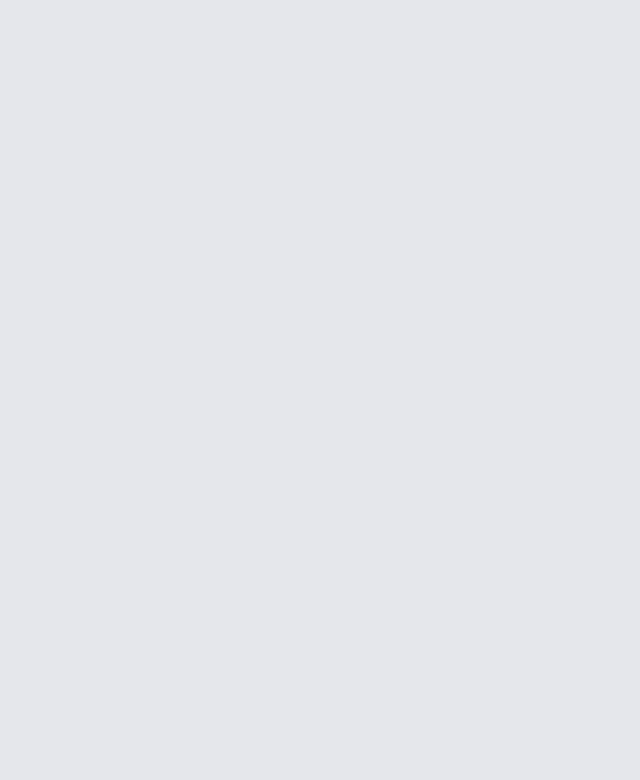
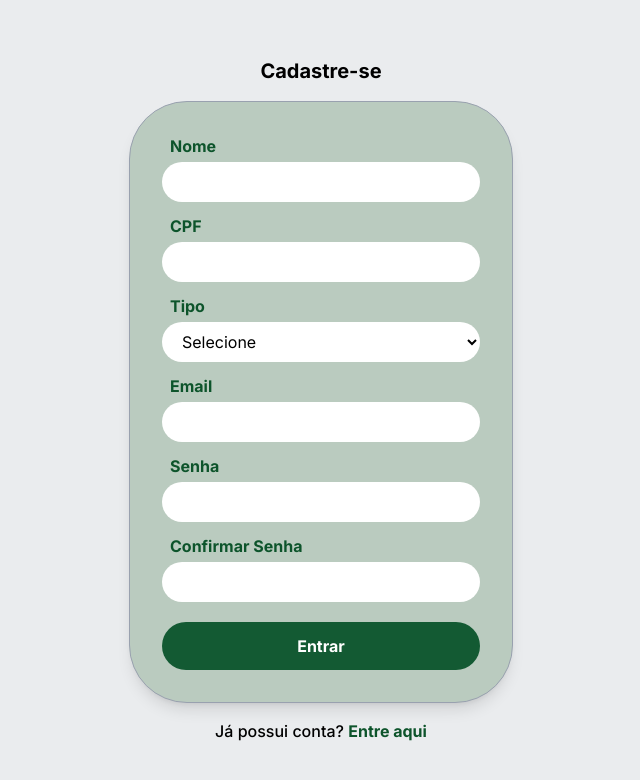
Before and after one commit to ON-ToMany/Sistema-de-CRM-Front, a React (Vite) app: page /Cadastro in a window 1280 px wide. Before the commit this address had no page. Shown: the top 780 px of the page, without its empty margins (319-959 px from the left). Built offline with nearby package versions, Linux system fonts and the light colour scheme.

Commit message:
estilização cadastro e login

```diff
--- a/package.json
+++ b/package.json
@@ -20,6 +20,7 @@
     "react-hook-form": "^7.73.1",
     "react-hot-toast": "^2.6.0",
     "react-router-dom": "^7.14.1",
+    "react-spinners": "^0.17.0",
     "react-toastify": "^11.1.0",
     "tailwind-merge": "^3.5.0"
   },
--- a/src/App.tsx
+++ b/src/App.tsx
@@ -2,6 +2,9 @@ import { BrowserRouter, Route, Routes } from "react-router-dom";
 import Quemsomos from "./pages/quemsomos/Quemsomos";
 import { AuthProvider } from "./contexts/AuthContext";
 import LoginUsuario from "./pages/Login/Login";
+import CadastrarUsuario from "./pages/cadastrar/CadastrarUsuario";
+
+
 
 function App() {
   return (
@@ -10,9 +13,10 @@ function App() {
         <div className="flex flex-col min-h-screen">
           <Routes>
            {/* <Route path="/" element={<Home />} /> */}
-            <Route path="/login" element={<LoginUsuario />}/>
+            <Route path="/Login" element={<LoginUsuario />}/>
+            <Route path="/Cadastro" element={<CadastrarUsuario/>}  />
 
-            <Route path="/quem-somos" element={<Quemsomos />} />
+            <Route path="/Quem-Somos" element={<Quemsomos />} />
 
           </Routes>
         </div>
--- a/src/contexts/AuthContext.tsx
+++ b/src/contexts/AuthContext.tsx
@@ -3,8 +3,8 @@ import type UsuarioLogin from "../models/UsuarioLogin";
 import { ToastAlerta } from "../utils/ToastAlerta";
 import { Login } from "../services/Service";
 
-interface AuthContextProps {
-  usuario: UsuarioLogin
+  interface AuthContextProps {
+    usuario: UsuarioLogin
   handleLogout(): void
   handleLogin(usuario: UsuarioLogin): Promise<void>
   isLoading: boolean
--- a/src/models/Usuario.ts
+++ b/src/models/Usuario.ts
@@ -1,6 +1,8 @@
 
 export default interface Usuario {
     id: number;
+    cpf:string;
+    tipo:string;
     nome: string;
     usuario: string;
     senha: string;
--- a/src/pages/Login/Login.tsx
+++ b/src/pages/Login/Login.tsx
@@ -1,9 +1,10 @@
   import {useContext, useEffect, useState, type ChangeEvent, type SyntheticEvent } from "react"
-import { Login } from "../../services/Service"
+
   import type UsuarioLogin from "../../models/UsuarioLogin"
   import { AuthContext } from "../../contexts/AuthContext"
-import { ToastAlerta } from '../../utils/ToastAlerta'
-import { useNavigate } from "react-router-dom"
+
+  import { Link, useNavigate } from "react-router-dom"
+
 
   export default function LoginUsuario() {
 
@@ -12,7 +13,7 @@ const[isloading,setIsloading]=useState<boolean>(false)
     const { usuario, handleLogin } = useContext(AuthContext);
 
     const atualizarEstado = (e: ChangeEvent<HTMLInputElement>) => {
-    setUsuarioLogin({ ...usuario, [e.target.name]: e.target.value })
+      setUsuarioLogin({ ...usuarioLogin, [e.target.name]: e.target.value })
     }
   const navigate = useNavigate()
 
@@ -21,7 +22,7 @@ const navigate = useNavigate()
 
     useEffect(() => {
       if (usuario.token !== '') {
-      navigate("/login");
+        navigate("/");
       }
     }, [usuario, navigate]);
 
@@ -41,16 +42,62 @@ await handleLogin(usuarioLogin)
       console.error(error)
 
   }finally{
-  setIsloading(false)
+   setIsloading(false);
   }
 
   }
 
-
 return (
-    <div>
+    <div className="flex flex-col items-center justify-center min-h-screen bg-[#EAECEE]">
 
 
+      <p className="font-bold text-center text-gray-800 max-w-[400px] mb-6 text-[18px] leading-tight">
+        Acesse sua conta para acompanhar ou gerenciar o processo de descarte de seu equipamento.
+      </p>
+
+
+      <form onSubmit={logar}
+        className="bg-[#bacbbf] p-8 rounded-[30px] border border-gray-400 w-full max-w-sm flex flex-col shadow-lg"
+      >
+
+        <div className="flex flex-col mb-4">
+          <label htmlFor="usuario" className="text-[#0D542B] font-bold mb-1 ml-2">Usuário</label>
+          <input
+            type="text"
+            id="usuario"
+            name="usuario"
+            value={usuarioLogin.usuario}
+            className="w-full h-10 rounded-full px-4 outline-none focus:ring-2 focus:ring-[#0D542B] bg-white"
+             onChange={(e:ChangeEvent<HTMLInputElement>)=>atualizarEstado(e)}
+          />
+        </div>
+
+
+        <div className="flex flex-col mb-6">
+          <label htmlFor="senha" className="text-[#0D542B] font-bold mb-1 ml-2">Senha</label>
+          <input
+            type="password"
+            id="senha"
+            name="senha"
+            value={usuarioLogin.senha}
+            className="w-full h-10 rounded-full px-4 outline-none focus:ring-2 focus:ring-[#0D542B] bg-white"
+            onChange={(e:ChangeEvent<HTMLInputElement>)=>atualizarEstado(e)}
+          />
+        </div>
+
+
+        <button
+          type="submit"
+          className=" cursor-pointer  w-full h-12 rounded-full bg-[#135A33] text-white font-bold hover:bg-[#0a3d20] transition-colors"
+        >
+          Entrar
+        </button>
+
+      </form>
+
+      <p className="mt-6 font-medium text-black">
+        Não possui conta? <Link to="/Cadastro" className="text-[#0D542B] font-bold hover:underline">Cadastre-se aqui</Link>
+      </p>
 
     </div>
   )
--- /dev/null
+++ b/src/pages/cadastrar/CadastrarUsuario.tsx
@@ -0,0 +1,166 @@
+import React from 'react'
+
+import { useEffect, useState, type ChangeEvent} from 'react'
+import { usuarioCadastrar } from '../../services/Service'
+import { useNavigate, Link } from 'react-router-dom' // Adicionei o Link para navegação
+import type Usuario from '../../models/Usuario'
+import { ToastAlerta } from '../../utils/ToastAlerta'
+import { ClipLoader } from "react-spinners";
+
+export default function CadastrarUsuario() {
+  const navigate = useNavigate()
+
+  const [usuario, setUsuario] = useState<Usuario>({
+    id: 0,
+    nome: "",
+    senha: "",
+    usuario: "",
+    foto: "",
+    tipo: "",
+    cpf: ""
+  })
+
+  const [isloading, setIsloading] = useState<boolean>(false)
+  const [confirmarSenha, setConfirmarSenha] = useState<string>("") // Inicializado vazio
+
+  const atualizarEstado = (e: ChangeEvent<HTMLInputElement | HTMLSelectElement>) => {
+    setUsuario({ ...usuario, [e.target.name]: e.target.value })
+  }
+
+  const retornarLogin = () => {
+    navigate("/login")
+  }
+
+  useEffect(() => {
+    if (usuario.id !== 0) {
+      retornarLogin()
+    }
+  }, [usuario])
+
+  const handleSenha = (e: ChangeEvent<HTMLInputElement>) => {
+    setConfirmarSenha(e.target.value)
+  }
+
+  async function CadastroDeUsuario(e:ChangeEvent<HTMLFormElement>) {
+    e.preventDefault()
+
+    setIsloading(true)
+    if (usuario.senha === confirmarSenha && usuario.senha.length >= 8) {
+      try {
+        await usuarioCadastrar("/usuarios/cadastrar", usuario, setUsuario)
+        ToastAlerta("Usuário cadastrado com sucesso!", 'success')
+        retornarLogin()
+      } catch (error: any) {
+        console.log(error)
+        ToastAlerta("Erro ao cadastrar usuário", 'error')
+      } finally {
+        setIsloading(false)
+      }
+    } else {
+      ToastAlerta("Senhas inconsistentes ou menores que 8 caracteres", 'error')
+      setUsuario({ ...usuario, senha: '' })
+      setConfirmarSenha('')
+      setIsloading(false)
+    }
+  }
+
+  return (
+    <div className="flex flex-col items-center justify-center min-h-screen bg-[#EAECEE]">
+      <h1 className='text-xl font-bold text-[#000000] mb-4'>Cadastre-se</h1>
+
+
+      <form
+        onSubmit={CadastroDeUsuario}
+        className='bg-[#bacbbf] p-8 rounded-[58px] border border-gray-400 w-full max-w-sm flex flex-col gap-3 shadow-lg'
+      >
+
+        <div className="flex flex-col">
+          <label htmlFor="nome" className='text-[#0D542B] font-bold mb-1 ml-2'>Nome</label>
+          <input
+
+            type="text"
+            name="nome"
+            value={usuario.nome}
+            className=' bg-white w-full h-10 rounded-full px-4 outline-none focus:ring-2 focus:ring-[#0D542B]'
+            onChange={atualizarEstado}
+            required
+          />
+        </div>
+
+        <div className="flex flex-col">
+          <label htmlFor="cpf" className='text-[#0D542B] font-bold mb-1 ml-2'>CPF</label>
+          <input
+            type="text"
+            name="cpf"
+            value={usuario.cpf}
+            className='w-full bg-white h-10 rounded-full px-4 outline-none focus:ring-2 focus:ring-[#0D542B]'
+            onChange={atualizarEstado}
+            required
+          />
+        </div>
+
+        <div className="flex flex-col">
+          <label htmlFor="tipo" className='text-[#0D542B] font-bold mb-1 ml-2'>Tipo</label>
+          <select
+            name="tipo"
+            className='w-full bg-white h-10 rounded-full px-4 outline-none focus:ring-2 focus:ring-[#0D542B] bg-white'
+            value={usuario.tipo}
+            onChange={atualizarEstado}
+            required
+          >
+            <option value="" disabled>Selecione</option>
+            <option value="cliente">Cliente</option>
+            <option value="empresa">Empresa</option>
+          </select>
+        </div>
+
+        <div className="flex flex-col">
+          <label htmlFor="usuario" className='text-[#0D542B] font-bold mb-1 ml-2'>Email</label>
+          <input
+            type="email"
+            name="usuario"
+            className='w-full bg-white h-10 rounded-full px-4 outline-none focus:ring-2 focus:ring-[#0D542B]'
+            value={usuario.usuario}
+            onChange={atualizarEstado}
+            required
+          />
+        </div>
+
+        <div className="flex flex-col">
+          <label htmlFor="senha" className='text-[#0D542B] font-bold mb-1 ml-2'>Senha</label>
+          <input
+            type="password"
+            name="senha"
+            value={usuario.senha}
+            className='w-full bg-white h-10 rounded-full px-4 outline-none focus:ring-2 focus:ring-[#0D542B]'
+            onChange={atualizarEstado}
+            required
+          />
+        </div>
+
+        <div className="flex flex-col mb-2">
+          <label htmlFor="confirmarSenha" className='text-[#0D542B] font-bold mb-1 ml-2'>Confirmar Senha</label>
+          <input
+            type="password"
+            name="confirmarSenha"
+            value={confirmarSenha}
+            className='w-full h-10  bg-white rounded-full px-4 outline-none focus:ring-2 focus:ring-[#0D542B]'
+            onChange={handleSenha}
+            required
+          />
+        </div>
+
+        <button
+          type="submit"
+          className='bg-[#135A33] cursor-pointer text-white font-bold py-3 rounded-full hover:bg-[#0a3d20] transition-colors flex justify-center items-center'
+          disabled={isloading}
+        >
+          {isloading ? <ClipLoader size={43}/> : 'Entrar'}
+        </button>
+      </form>
+      <p className="mt-4 text-black font-medium">
+        Já possui conta? <Link to="/login" className="text-[#0D542B] font-bold hover:underline">Entre aqui</Link>
+      </p>
+    </div>
+  )
+}
```
Also changed, not shown: src/pages/cadastro/CadastroUsuario.tsx (deleted), 1 other file (tests, documents, lock files or other folders). Lines whose indentation alone changed are shown as unchanged.
